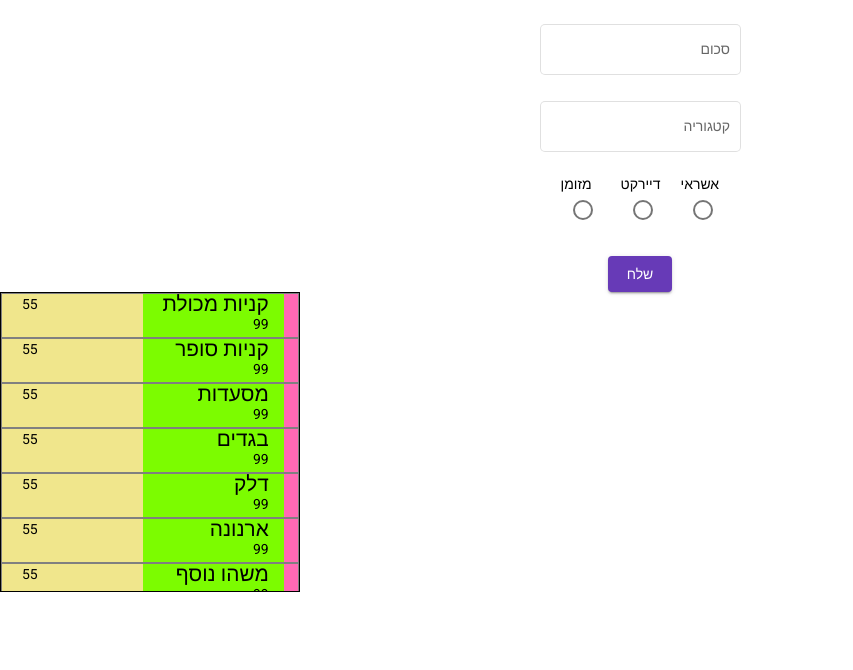
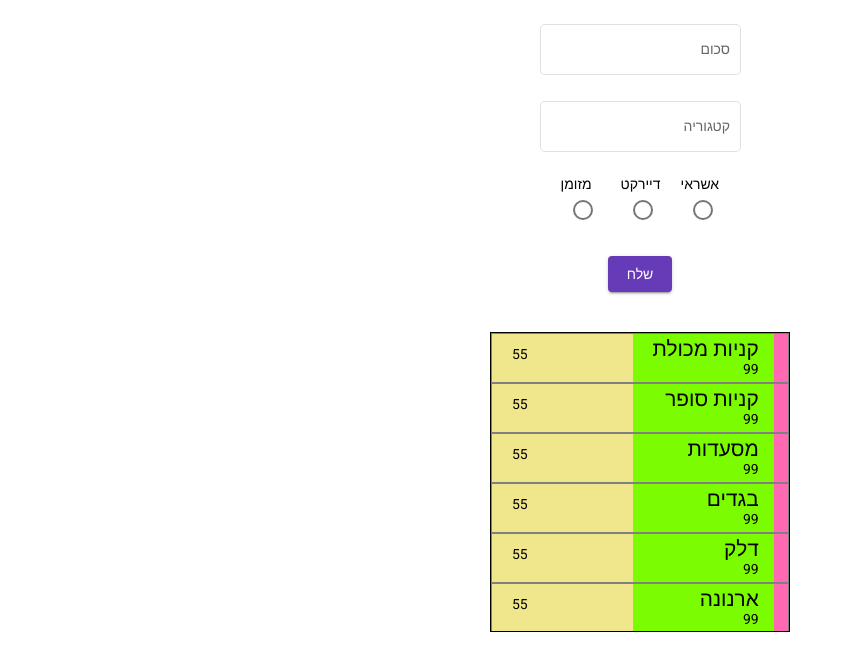
Before and after one commit to NoamsGit/expense-tracker-angular, an Angular app in the folder expense-tracker/: page / in a window 1280 px wide. Shown: the top 670 px of the page, without its empty margins (0-853 px from the left). Built offline with nearby package versions, Linux system fonts and the light colour scheme.

Commit message:
Scroll-list first stage complet

```diff
--- a/expense-tracker/src/app/main-view/main-view.component.css
+++ b/expense-tracker/src/app/main-view/main-view.component.css
@@ -0,0 +1,5 @@
+.scroll-list-content {
+  display: flex;
+  justify-content: center;
+  padding-top: 40px;
+}
--- a/expense-tracker/src/app/main-view/main-view.component.html
+++ b/expense-tracker/src/app/main-view/main-view.component.html
@@ -39,7 +39,11 @@
   <div style="text-align: center; margin-top: 30px;">
     <button (click)=" onClick2()"  mat-raised-button color="primary" >שלח</button>
   </div>
+
+
+
+  <div class="scroll-list-content">
+    <app-scroll-list ></app-scroll-list>
+  </div>
   <!-- <app-scroll-list></app-scroll-list> -->
   <!-- (click)="onClick($event)" -->
-
-  <app-scroll-list></app-scroll-list>
--- a/expense-tracker/src/app/scroll-list-item/scroll-list-item.component.css
+++ b/expense-tracker/src/app/scroll-list-item/scroll-list-item.component.css
@@ -1,6 +1,6 @@
 .scroll-list-item {
   width: 100%;
-  height: 45px;
+  height: 50px;
   border: solid 1px gray;
   background-color: green;
   display: flex;
@@ -13,6 +13,7 @@
   width: 100%;
   /* justify-content: space-between; */
   /* align-items: center; */
+  /* text-align: center; */
 }
 
 .current-data {
@@ -20,6 +21,7 @@
   background-color: khaki;
   width: 50%;
   padding-left: 20px;
+  padding-top: 10px;
 }
 .info-data {
   /* margin-left: 10px; */
@@ -27,6 +29,8 @@
   text-align: right;
   width: 50%;
   padding-right: 15px;
+  padding-top: 5px;
+  padding-bottom: 5px;
 }
 .info-data .category {
   margin-bottom: 0;
--- a/expense-tracker/src/app/scroll-list-item/scroll-list-item.component.html
+++ b/expense-tracker/src/app/scroll-list-item/scroll-list-item.component.html
@@ -1,6 +1,8 @@
 <div class="scroll-list-item" style="background-color: aqua;">
     <div class="item-data">
-        <div class="current-data" >{{currentSum}}</div>
+        <div class="current-data" >
+            <p class="current-data-sum">{{currentSum}}</p>
+        </div>
         <div class="info-data">
             <p class="category">{{category}}</p>
             <p class="initialBudget"> {{initialBudget}} </p>
```
